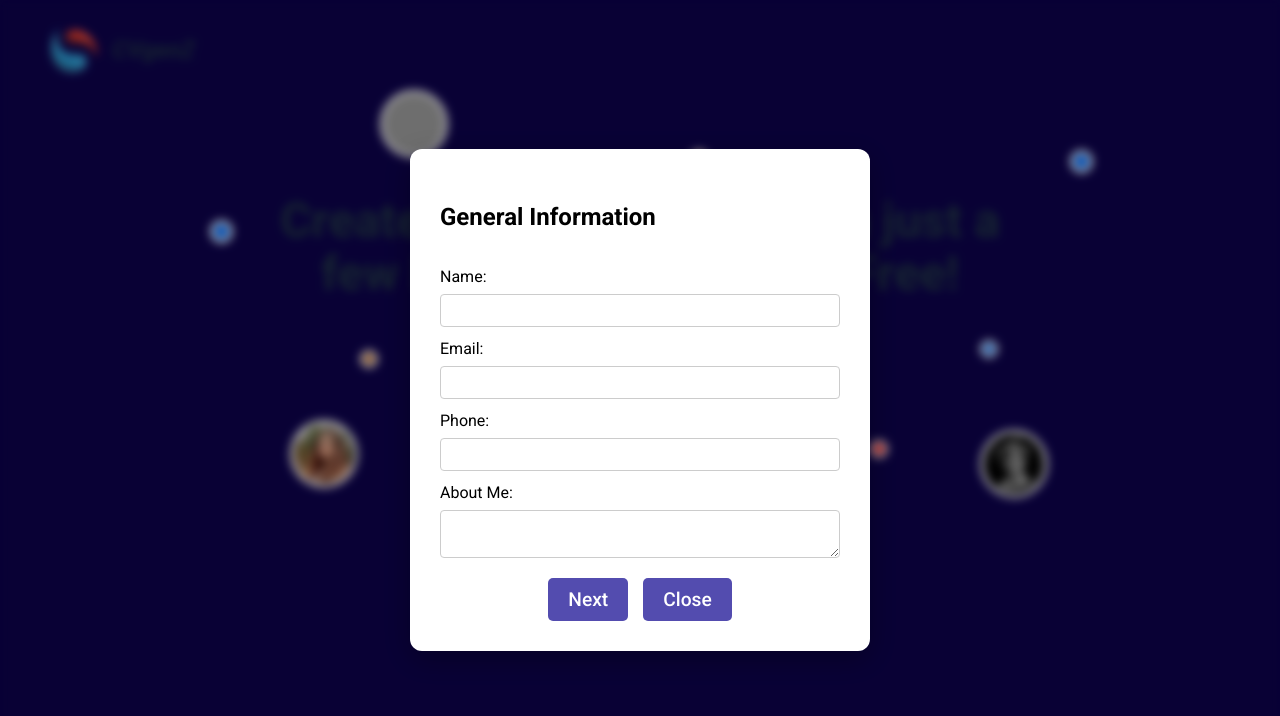
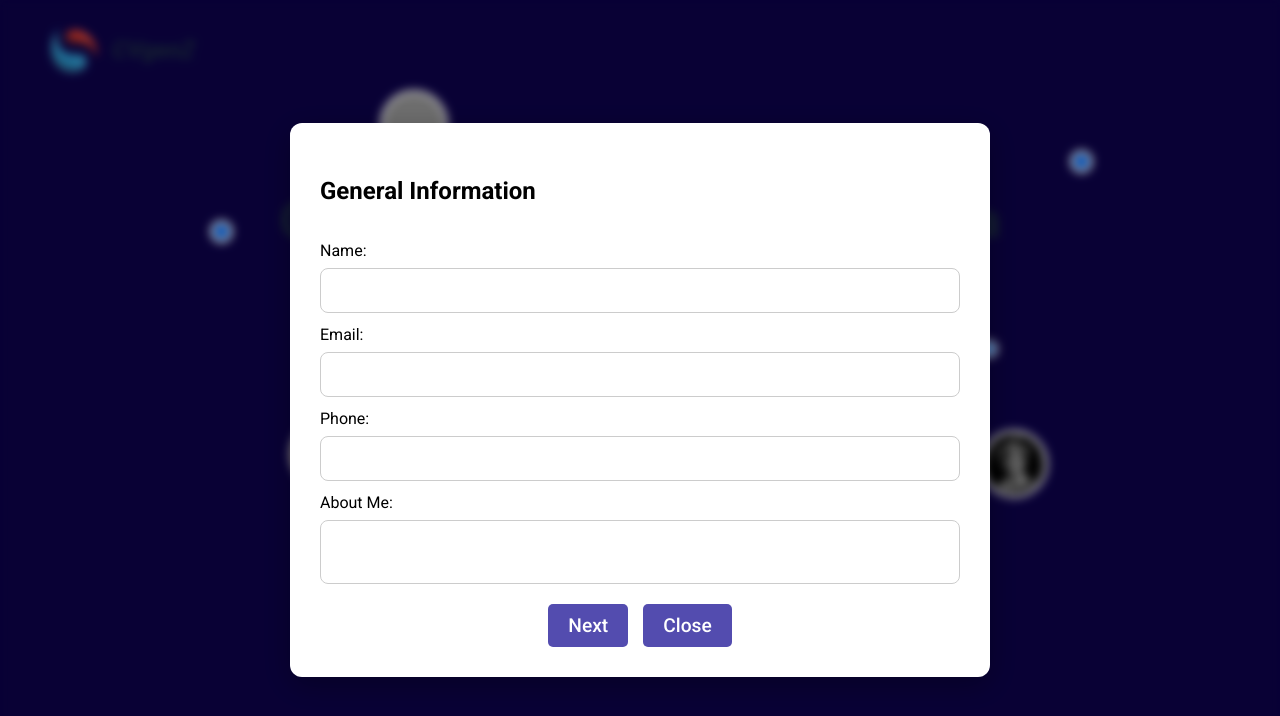
Before and after one commit to NebiyuCS50/CV-Application, a React (Vite) app: page / in a window 1280 px wide. Both pictures are taken after a click on the button "Create CV Now". Shown: the top 716 px of the page. Built offline with nearby package versions, Linux system fonts and the light colour scheme; grey boxes are pictures that could not be loaded.

Commit message:
style pages

```diff
--- a/src/General.css
+++ b/src/General.css
@@ -16,16 +16,31 @@
 }
 
 .general-info input {
+  padding: 12px 14px;
+  border: 1.5px solid #ccc;
+  border-radius: 8px;
+  font-size: 1rem;
+  transition: all 0.2s ease;
+  outline: none;
+  resize: none;
+  font-family: "Roboto", sans-serif;
   background-color: white;
-  color: black;
-  padding: 8px;
-  border: 1px solid #ccc;
-  border-radius: 4px;
+  color: #333;
 }
 .general-info textarea {
+  padding: 12px 14px;
+  border: 1.5px solid #ccc;
+  border-radius: 8px;
+  font-size: 1rem;
+  transition: all 0.2s ease;
+  outline: none;
+  resize: none;
+  font-family: "Roboto", sans-serif;
   background-color: white;
-  color: black;
-  padding: 8px;
-  border: 1px solid #ccc;
-  border-radius: 4px;
+  color: #333;
 }
+.general-info input:focus,
+.general-info textarea:focus {
+  border-color: #4b6bfb;
+  box-shadow: 0 0 0 3px rgba(75, 107, 251, 0.1);
+}
--- a/src/LandingPage.css
+++ b/src/LandingPage.css
@@ -193,10 +193,12 @@ body.modal-open main {
   background: white;
   border-radius: 12px;
   padding: 30px;
-  width: 400px;
+  width: 50vw;
   max-width: 90%;
   box-shadow: 0 8px 30px rgba(0, 0, 0, 0.3);
   animation: fadeIn 0.3s ease;
+  max-height: 100vh;
+  overflow-y: auto;
 }
 .cv-modal {
   width: 90%;
```
Also changed, not shown: src/Qualification.css (added, +75 -0 lines).
